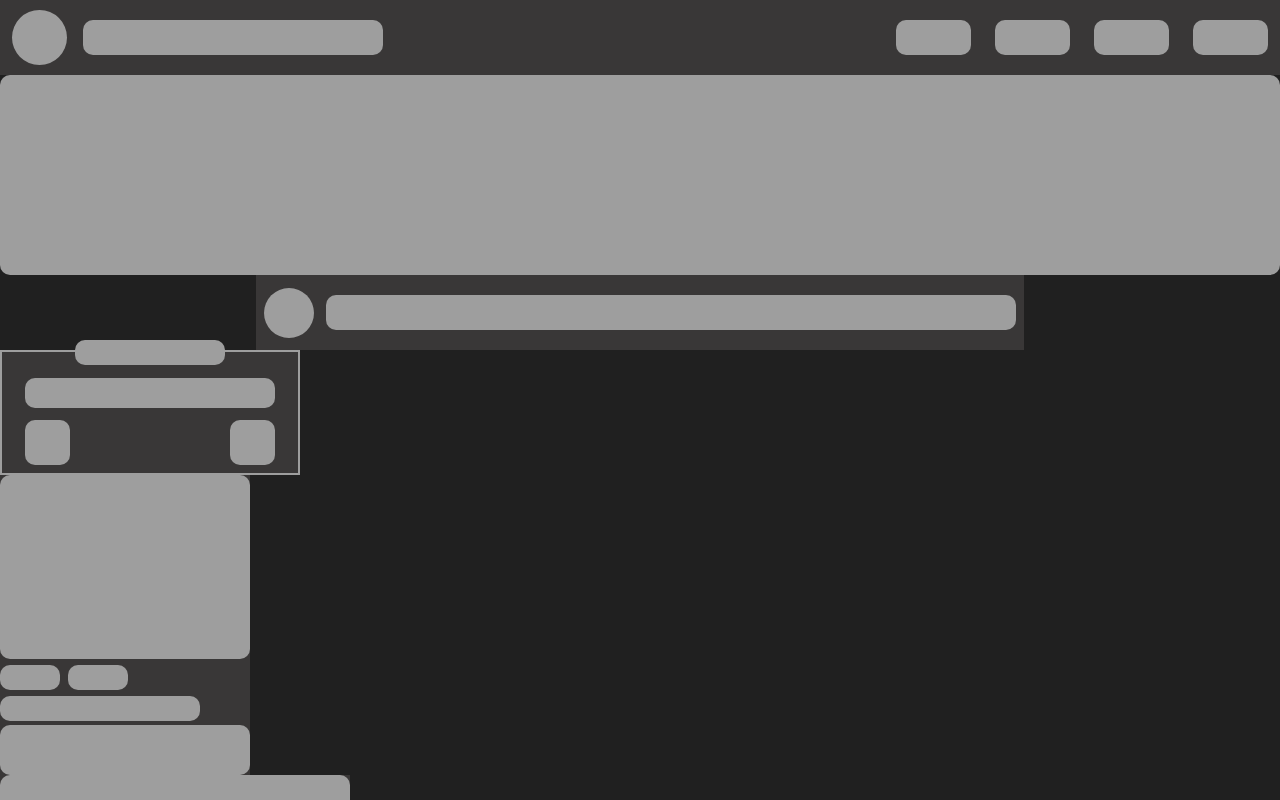
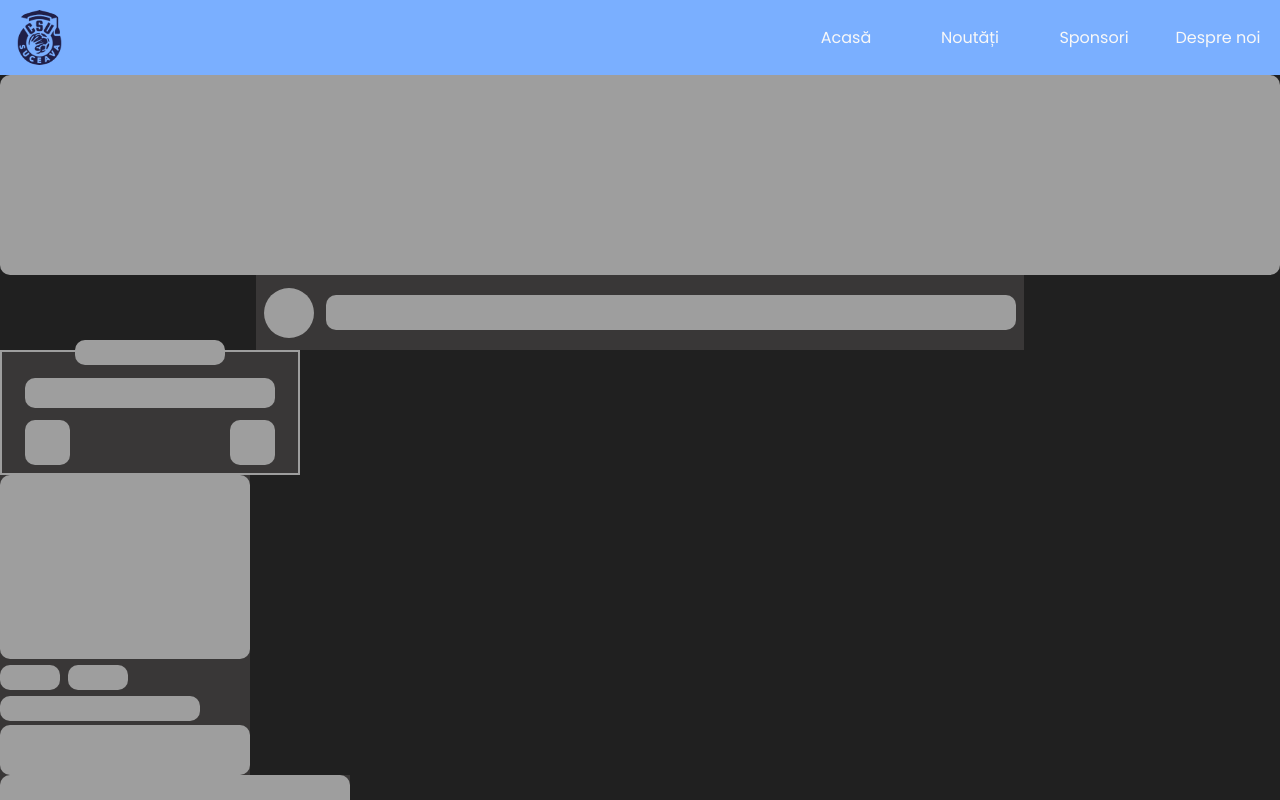
Before and after one commit to Top-Gs/csu, a React (Create React App) app in the folder frontend-csu/: page / in a window 1280 px wide. Shown: the top 800 px of the page. Built offline with nearby package versions, Linux system fonts and the light colour scheme.

Commit message:
Update navbar styling according to design page.

```diff
--- a/frontend-csu/src/components/Navbar.js
+++ b/frontend-csu/src/components/Navbar.js
@@ -5,14 +5,21 @@
    return (
       <nav className="navbar">
          <div className="navbar-element">
-            <div className="navbar-element__image"></div>
-            <div className="navbar-element__title"></div>
+            <div alt="logo-csu" className="navbar-element__image"></div>
          </div>
          <div className="navbar-element">
-            <div className="navbar-element__link"></div>
-            <div className="navbar-element__link"></div>
-            <div className="navbar-element__link"></div>
-            <div className="navbar-element__link"></div>
+            <a href="/" className="navbar-element__link">
+               Acasă
+            </a>
+            <a href="/" className="navbar-element__link">
+               Noutăți
+            </a>
+            <a href="/" className="navbar-element__link">
+               Sponsori
+            </a>
+            <a href="/" className="navbar-element__link">
+               Despre noi
+            </a>
          </div>
       </nav>
    );
--- a/frontend-csu/src/components/componentsUI/Navbar.css
+++ b/frontend-csu/src/components/componentsUI/Navbar.css
@@ -7,30 +7,37 @@
    background-color: var(--primary);
 }
 
-.navbar-element__link,
-.navbar-element__title {
-   border-radius: 10px;
+/* Styling the links */
+.navbar-element__link {
+   display: flex;
+   justify-content: center;
+   align-items: center;
+   width: 100px;
+   height: 100%;
+   font-family: "Poppins", sans-serif;
+   text-decoration: none;
+   background-color: var(--navbar_bg);
+   color: var(--navbar_links_clr);
 }
-.navbar-element__link {
-   width: 75px;
-   height: 35px;
+
+.navbar-element__link:hover {
+   background: var(--navbar_active_link_bg);
+   border-bottom: 6px solid var(--navbar_links_clr);
 }
+
 .navbar-element__image {
+   background: url("../../res/images/logo-csu.png") center no-repeat;
+   background-size: contain;
    width: 55px;
    height: 55px;
    border-radius: 50%;
 }
-.navbar-element__title {
-   width: 300px;
-   height: 35px;
-}
-
 /* The Navbar */
 .navbar {
-   background-color: var(--background);
+   background-color: var(--navbar_bg);
    display: flex;
    justify-content: space-between;
-   padding: 8px 12px;
+   padding: 0 12px;
    height: 75px;
 }
 .navbar-element {
--- a/frontend-csu/src/components/componentsUI/Shared.css
+++ b/frontend-csu/src/components/componentsUI/Shared.css
@@ -1,7 +1,19 @@
 /* --- SHARED ELEMENTS CSS --- */
+
+/* Fonts */
+/* Poppins : 300,400,500,700 */
+@import url("https://fonts.googleapis.com/css2?family=Poppins:wght@300;400;500;700&display=swap");
 
 /* Color used for skelethon */
 :root {
+   /* Used for the Navbar */
+   --navbar_bg: #7aafff;
+   --navbar_links_clr: #f8f8f8;
+   --navbar_active_link_bg: #3a7ab6; /* also used as the footer background-color*/
+
+   /* Used for the background linear gradient */
+   --bg-gradient-blue: #0084e3;
+
    --primary: #9e9e9e;
    --background: #393737;
    --app-background: #202020;
```
